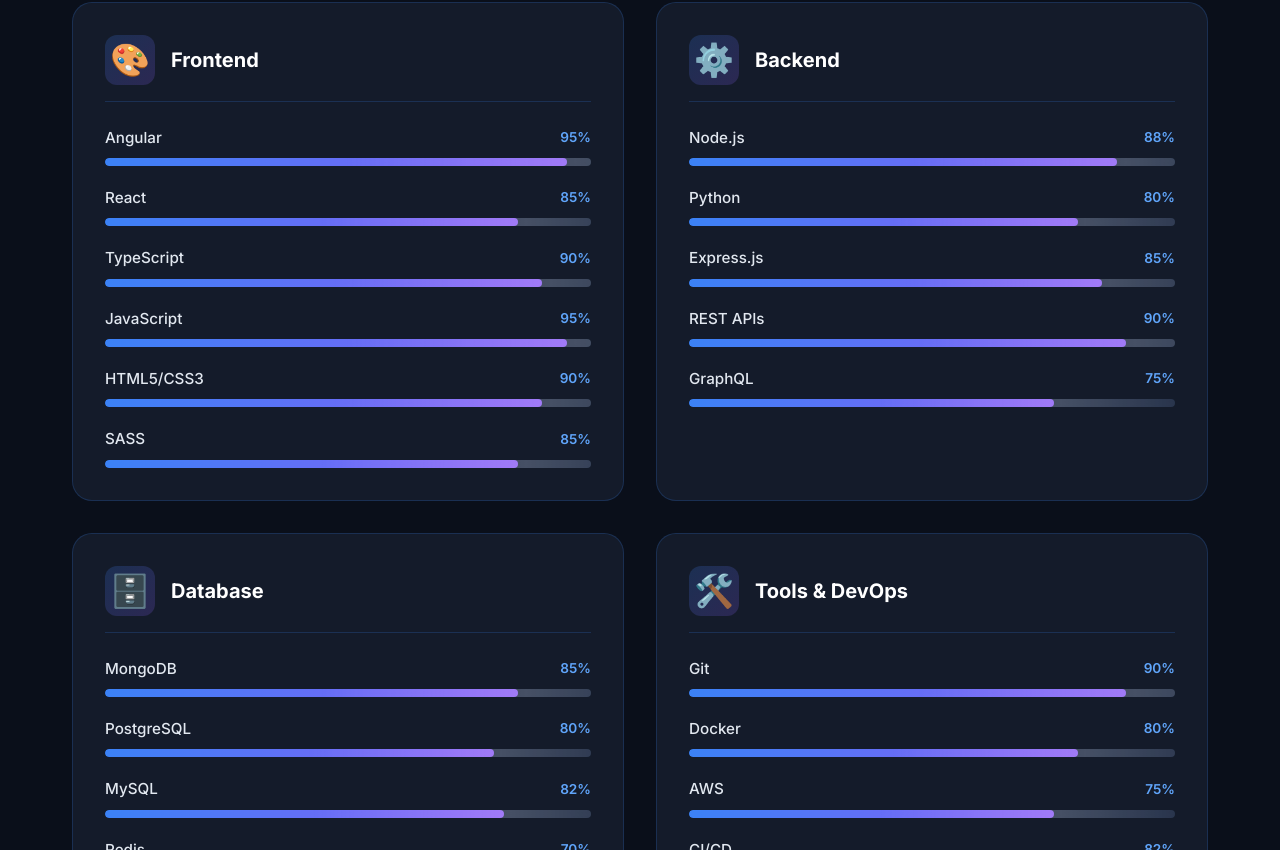
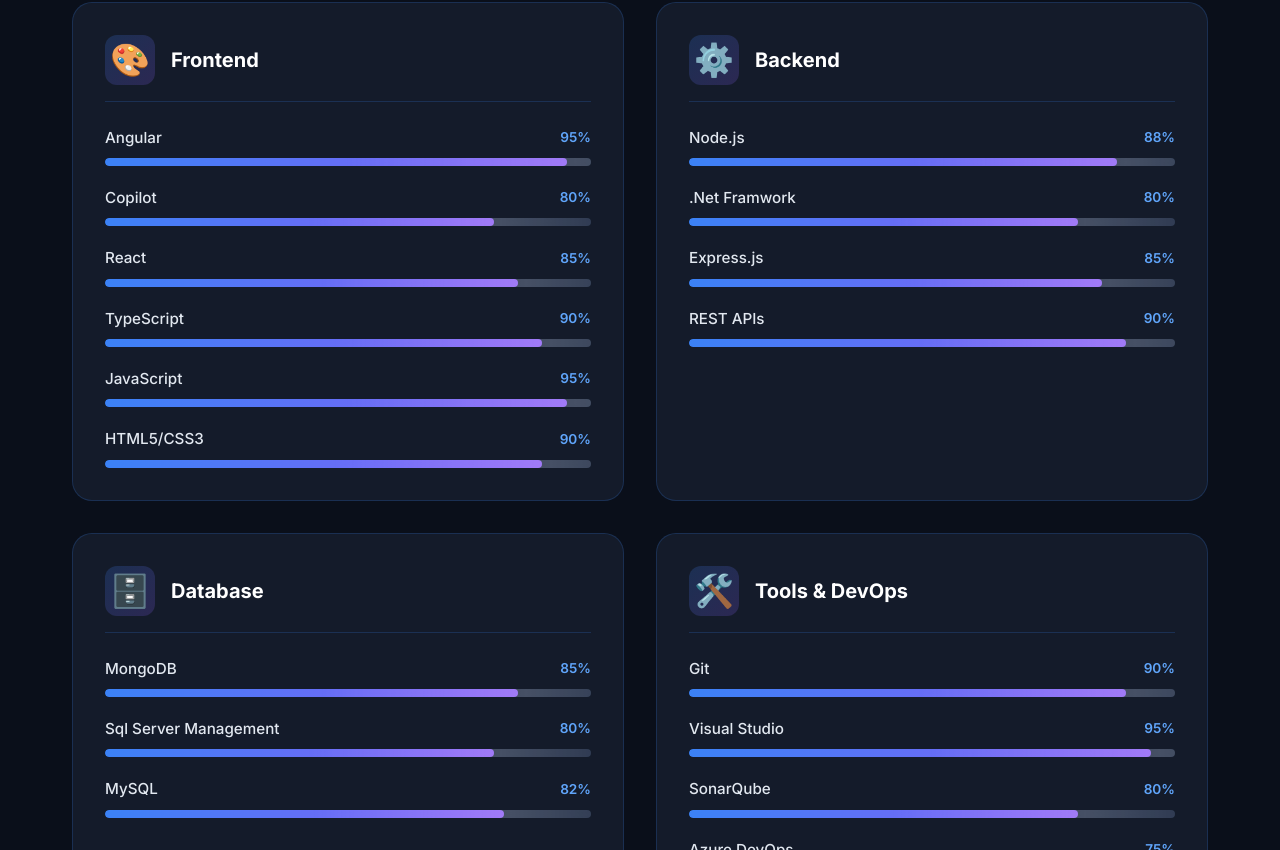
Before and after one commit to Bhuiyash/bhuiyashkrwebapp, an Angular app: page / in a window 1280 px wide. Shown: the part 4550-5400 px from the top of the page. Built offline with nearby package versions, Linux system fonts and the light colour scheme.

Commit message:
feat: Update skills list by adding and removing technologies

```diff
--- a/src/app/components/skills/skills.component.ts
+++ b/src/app/components/skills/skills.component.ts
@@ -21,11 +21,11 @@ export class SkillsComponent {
       icon: '🎨',
       skills: [
         { name: 'Angular', level: 95 },
+        { name: 'Copilot', level: 80 },
         { name: 'React', level: 85 },
         { name: 'TypeScript', level: 90 },
         { name: 'JavaScript', level: 95 },
-        { name: 'HTML5/CSS3', level: 90 },
-        { name: 'SASS', level: 85 }
+        { name: 'HTML5/CSS3', level: 90 }
       ]
     },
     {
@@ -33,10 +33,9 @@ export class SkillsComponent {
       icon: '⚙️',
       skills: [
         { name: 'Node.js', level: 88 },
-        { name: 'Python', level: 80 },
+        { name: '.Net Framwork', level: 80 },
         { name: 'Express.js', level: 85 },
-        { name: 'REST APIs', level: 90 },
-        { name: 'GraphQL', level: 75 }
+        { name: 'REST APIs', level: 90 }
       ]
     },
     {
@@ -44,9 +43,8 @@ export class SkillsComponent {
       icon: '🗄️',
       skills: [
         { name: 'MongoDB', level: 85 },
-        { name: 'PostgreSQL', level: 80 },
-        { name: 'MySQL', level: 82 },
-        { name: 'Redis', level: 70 }
+        { name: 'Sql Server Management', level: 80 },
+        { name: 'MySQL', level: 82 }
       ]
     },
     {
@@ -54,8 +52,9 @@ export class SkillsComponent {
       icon: '🛠️',
       skills: [
         { name: 'Git', level: 90 },
-        { name: 'Docker', level: 80 },
-        { name: 'AWS', level: 75 },
+        { name: 'Visual Studio', level: 95 },
+        { name: 'SonarQube', level: 80 },
+        { name: 'Azure DevOps', level: 75 },
         { name: 'CI/CD', level: 82 },
         { name: 'Jira', level: 85 }
       ]
```
